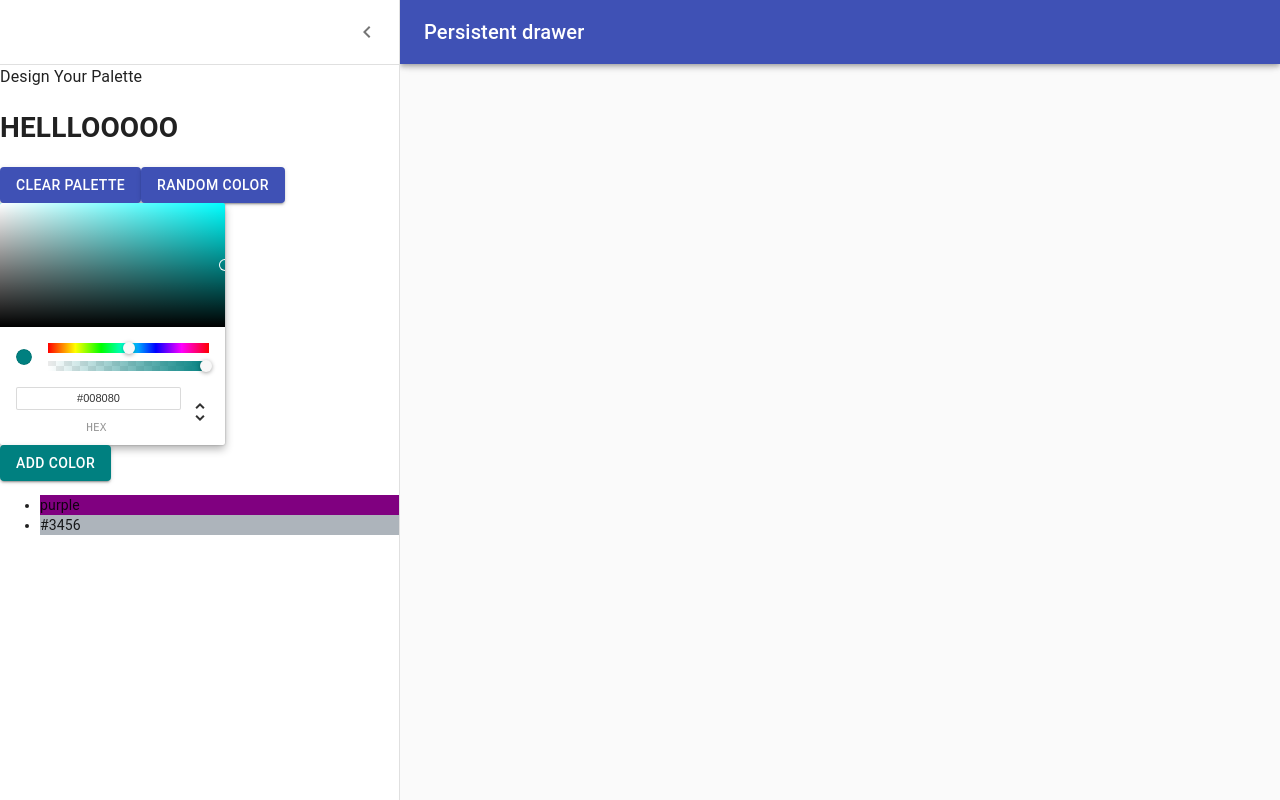
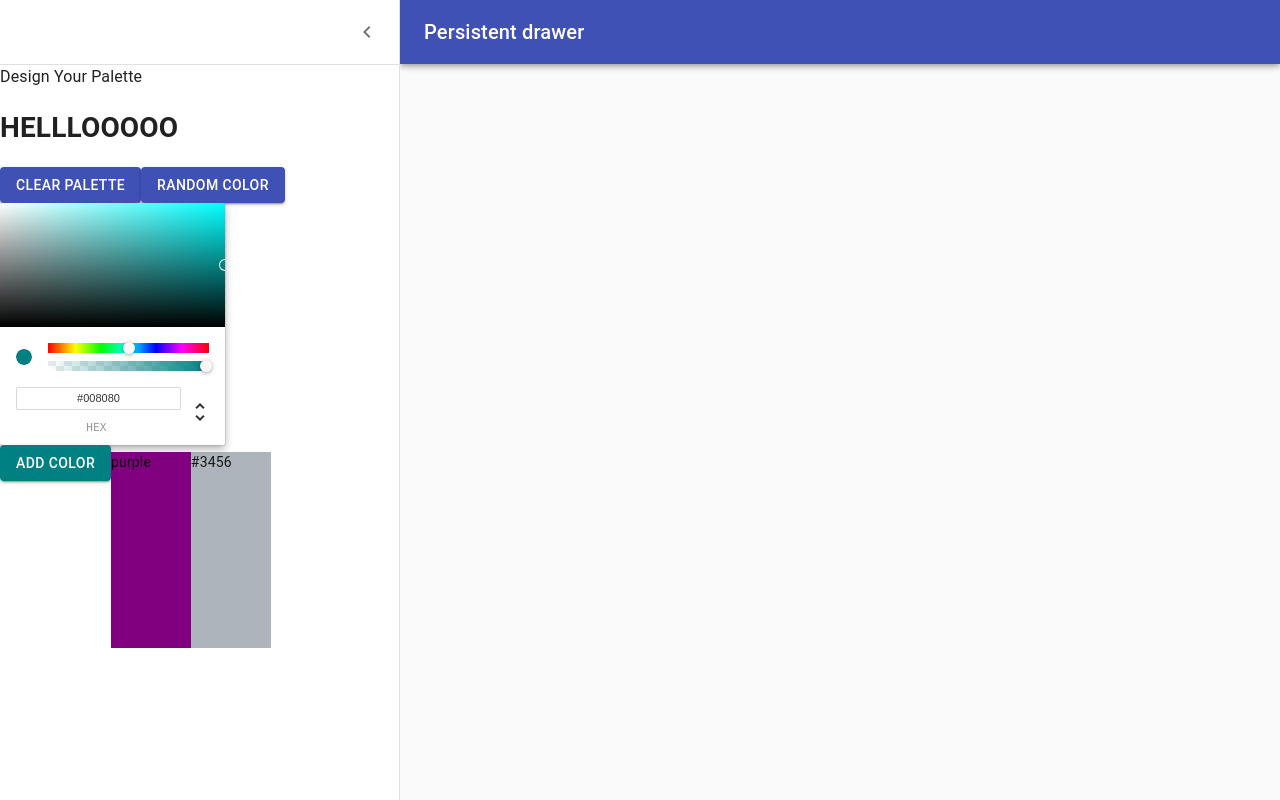
Before and after one commit to dRoysch/color-project, a React (Create React App) app: page /palette/new in a window 1280 px wide. Both pictures are taken after a click on the button "open drawer". Built offline with nearby package versions, Linux system fonts and the light colour scheme.

Commit message:
Add DraggableColorBox

```diff
--- /dev/null
+++ b/src/DraggableColorBox.js
@@ -0,0 +1,30 @@
+import React, { Component } from 'react'
+import { withStyles } from '@material-ui/styles';
+
+const styles = {
+    root: {
+    width: '20%',
+    height: props => (props.showingFullPalette ? '25%' : '50%'),
+    margin: '0 auto',
+    display: 'inline-block',
+    position: 'relative',
+    cursor: 'pointer',
+    marginBottom: '-5px',
+    '&:hover button': {
+        opacity: '1'
+    }
+}
+}
+class DraggableColorBox extends Component {
+    render() {
+        return (
+            <div
+            style={{backgroundColor: this.props.colorName}}
+            className={this.props.classes.root}>
+                {this.props.colorName}
+            </div>
+        )
+    }
+}
+
+export default withStyles(styles)(DraggableColorBox);
--- a/src/NewColorForm.js
+++ b/src/NewColorForm.js
@@ -1,6 +1,7 @@
 import React, { Component } from 'react'
 import {ChromePicker} from 'react-color';
 import Button from '@material-ui/core/Button'
+import DraggableColorBox from './DraggableColorBox.js'
 
 export default class NewColorForm extends Component {
     constructor(props) {
@@ -46,11 +47,11 @@ export default class NewColorForm extends Component {
                 >
                     Add Color
                 </Button>
-                <ul>
-                    {this.state.colors.map(color => (
-                    <li style={{backgroundColor: color}}>{color}</li>
-                ))}
-                </ul>
+                {
+                    this.state.colors.map(color=>(
+                        <DraggableColorBox colorName={color}/>
+                    ))
+                }
             </div>
         )
     }
--- a/src/NewPaletteForm.js
+++ b/src/NewPaletteForm.js
@@ -56,6 +56,7 @@ const useStyles = makeStyles((theme) => ({
   },
   content: {
     flexGrow: 1,
+    height: 'calc(100vh - 64px)',
     padding: theme.spacing(3),
     transition: theme.transitions.create('margin', {
       easing: theme.transitions.easing.sharp,
```
